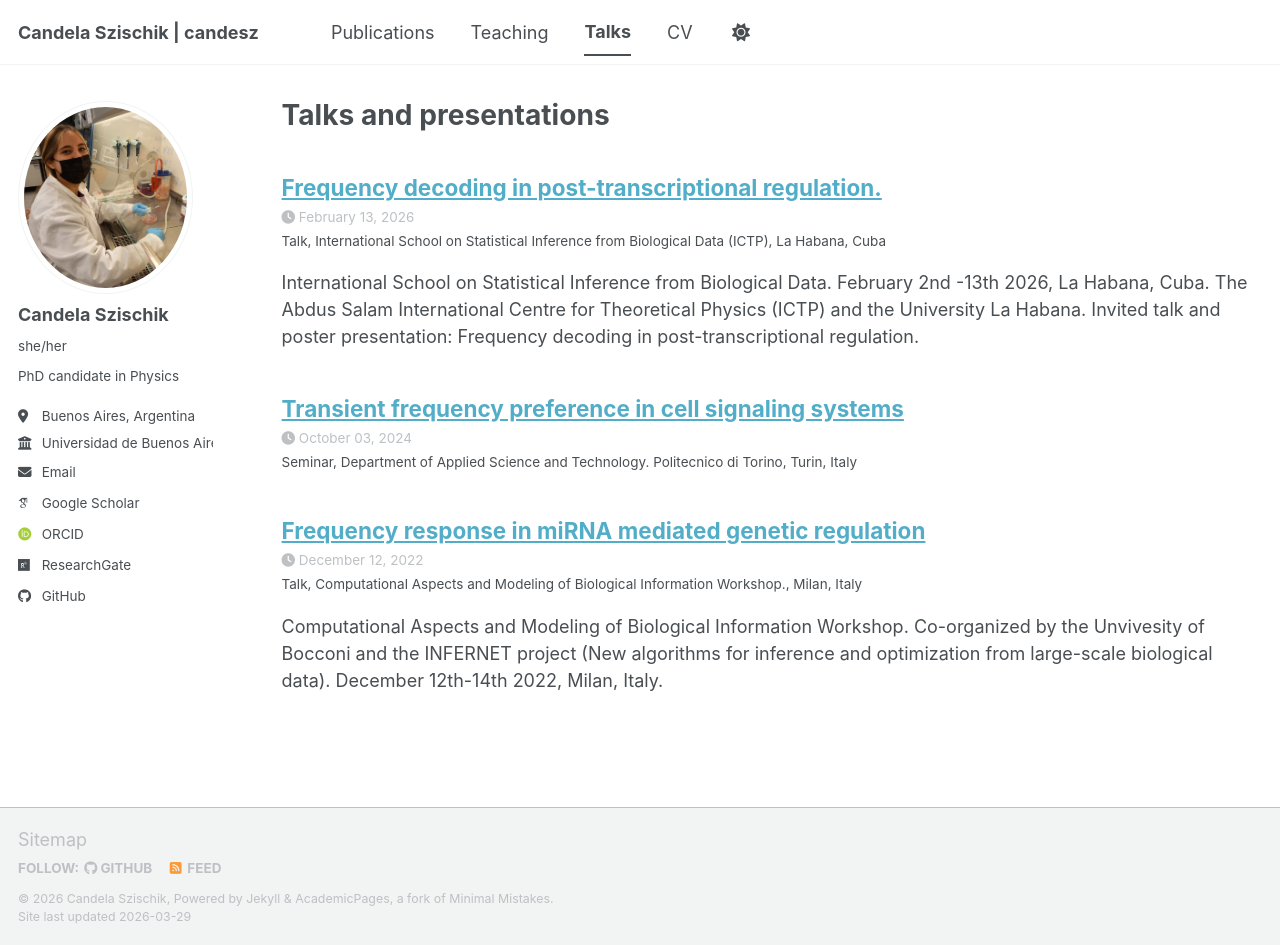
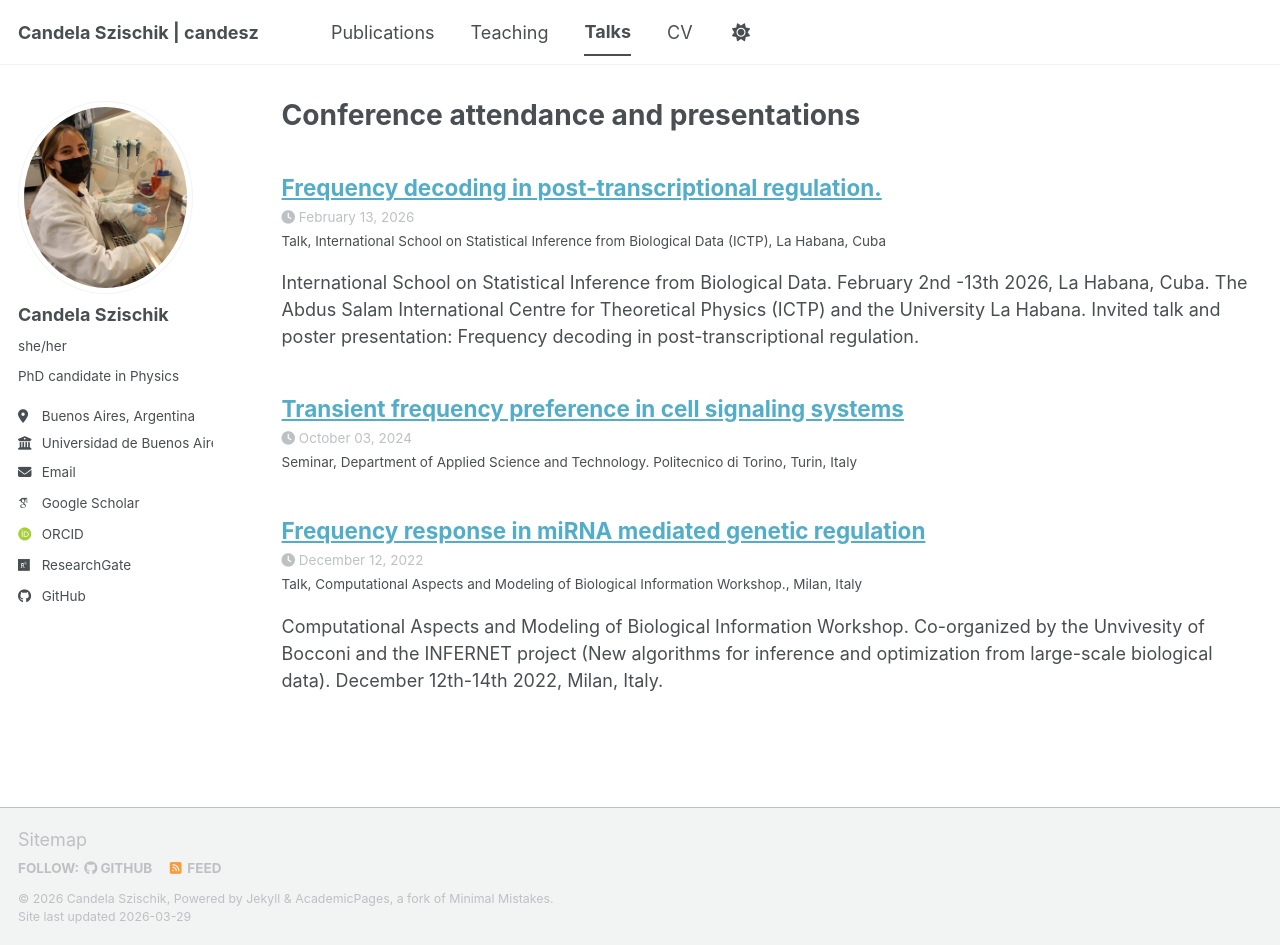
Before and after one commit to candesz/candelaszischik.github.io, a Jekyll site: the page built from _pages/talks.html, in a window 1280 px wide and 945 px high. Built offline with Jekyll 4.4.1, drawn with Linux system fonts in a browser that asks for light colours; some web fonts are replaced; a script bundle is joined from its source files by our own code; library files that are not in the unit come from our copies.

Commit message:
Update talks.html

```diff
--- a/_pages/talks.html
+++ b/_pages/talks.html
@@ -1,6 +1,6 @@
 ---
 layout: archive
-title: "Talks and presentations"
+title: "Conference attendance and presentations"
 permalink: /talks/
 author_profile: true
 ---
```
